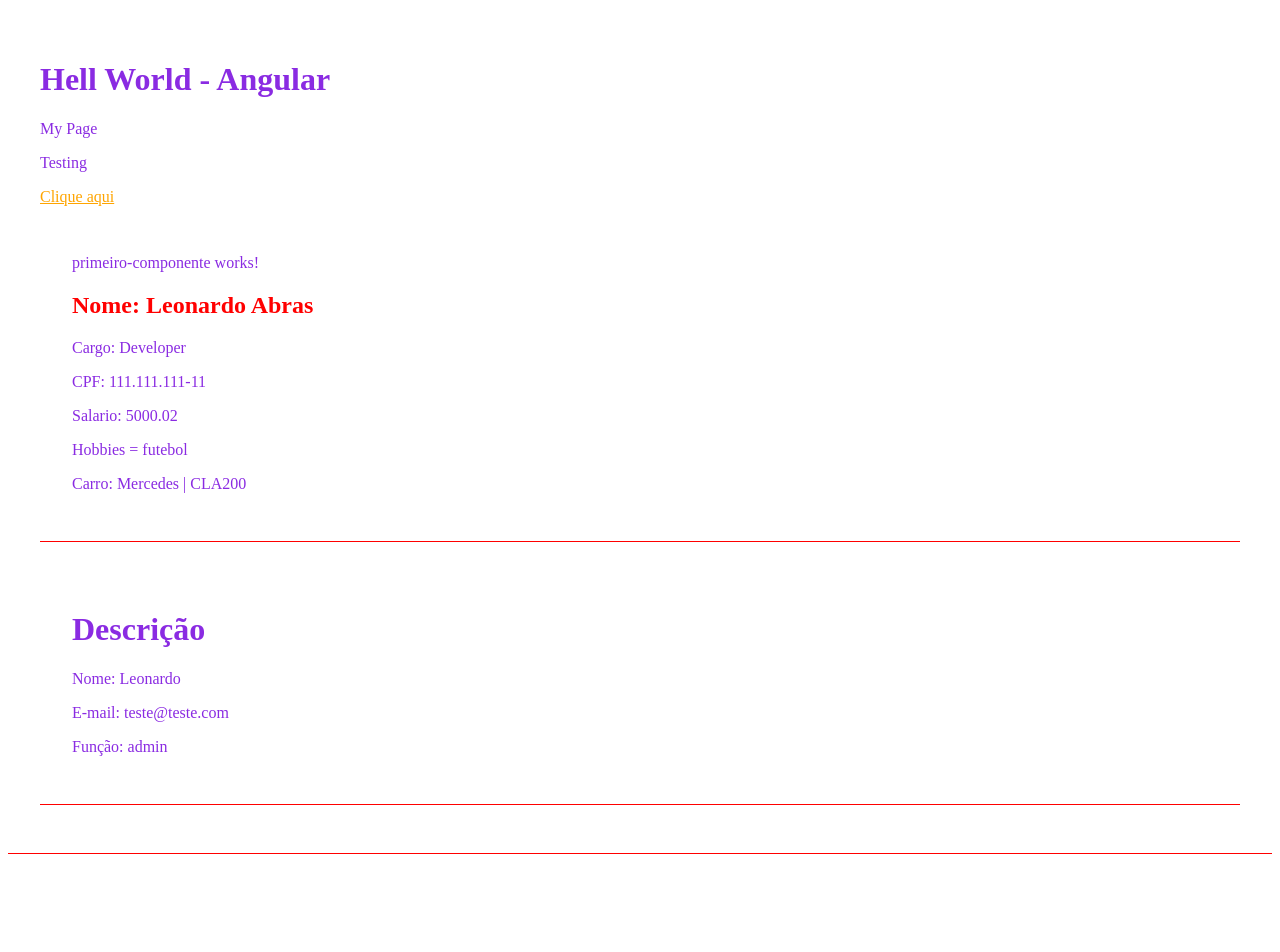
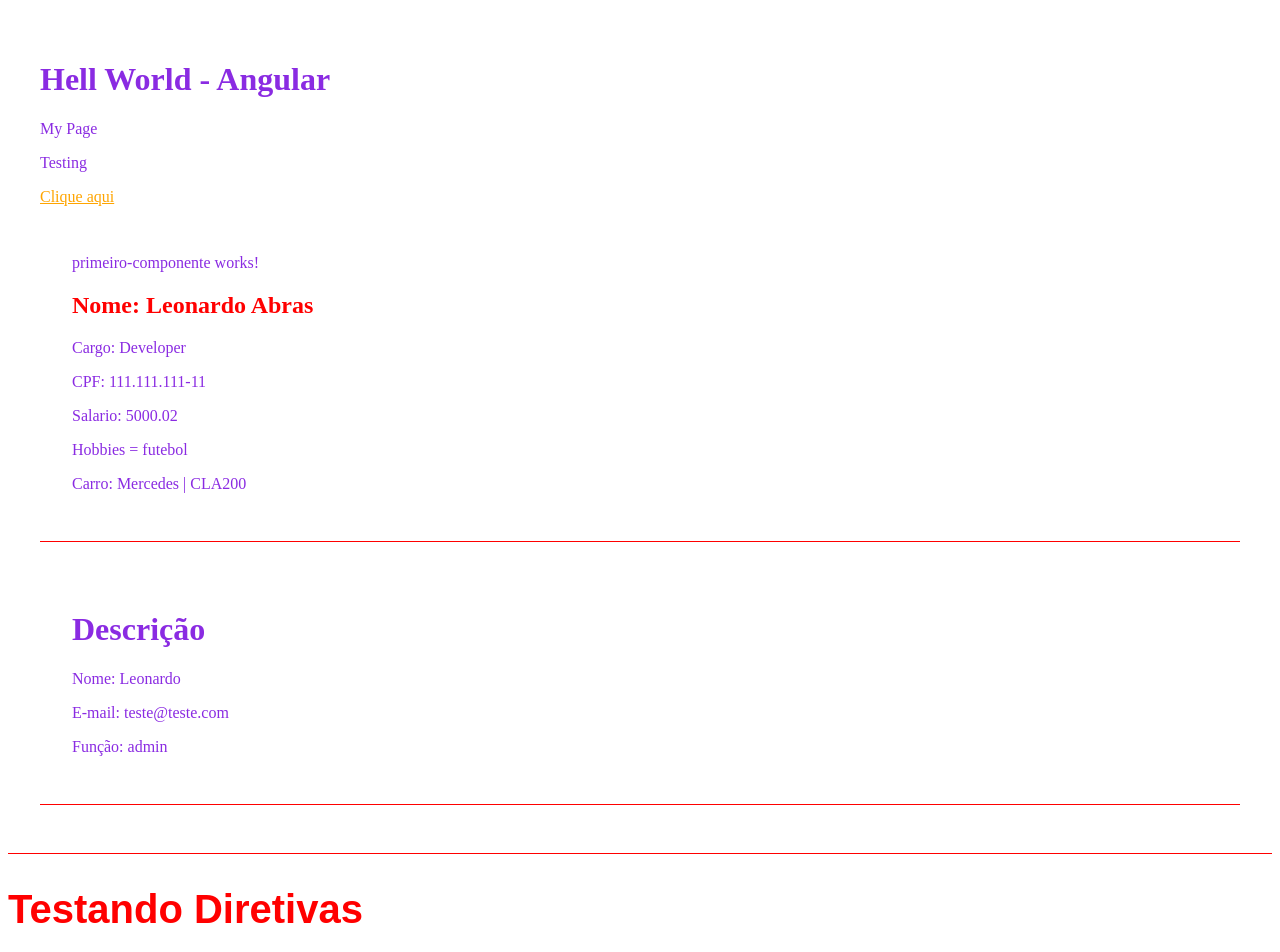
Before and after one commit to Leonardoabras/my-app, an Angular app: page / in a window 1280 px wide. Shown: the top 952 px of the page. Built offline with nearby package versions, Linux system fonts and the light colour scheme.

Commit message:
Ajustando CSS Diretivas

```diff
--- a/src/app/componentes/diretivas/diretivas.component.html
+++ b/src/app/componentes/diretivas/diretivas.component.html
@@ -1,2 +1,5 @@
-<h2 [ngStyle]="{ 'font-size': '100px' }">
+<h2 [ngStyle]="{
+  'font-size': tamanho,
+  'font-family': fonte,
+  'color': cor }">
   Testando Diretivas</h2>
--- a/src/app/componentes/diretivas/diretivas.component.ts
+++ b/src/app/componentes/diretivas/diretivas.component.ts
@@ -6,6 +6,9 @@ import { Component, OnInit } from '@angular/core';
   styleUrls: ['./diretivas.component.css']
 })
 export class DiretivasComponent implements OnInit {
+  tamanho = '40px';
+  fonte = 'arial';
+  cor = 'red';
 
   constructor() { }
 
```
